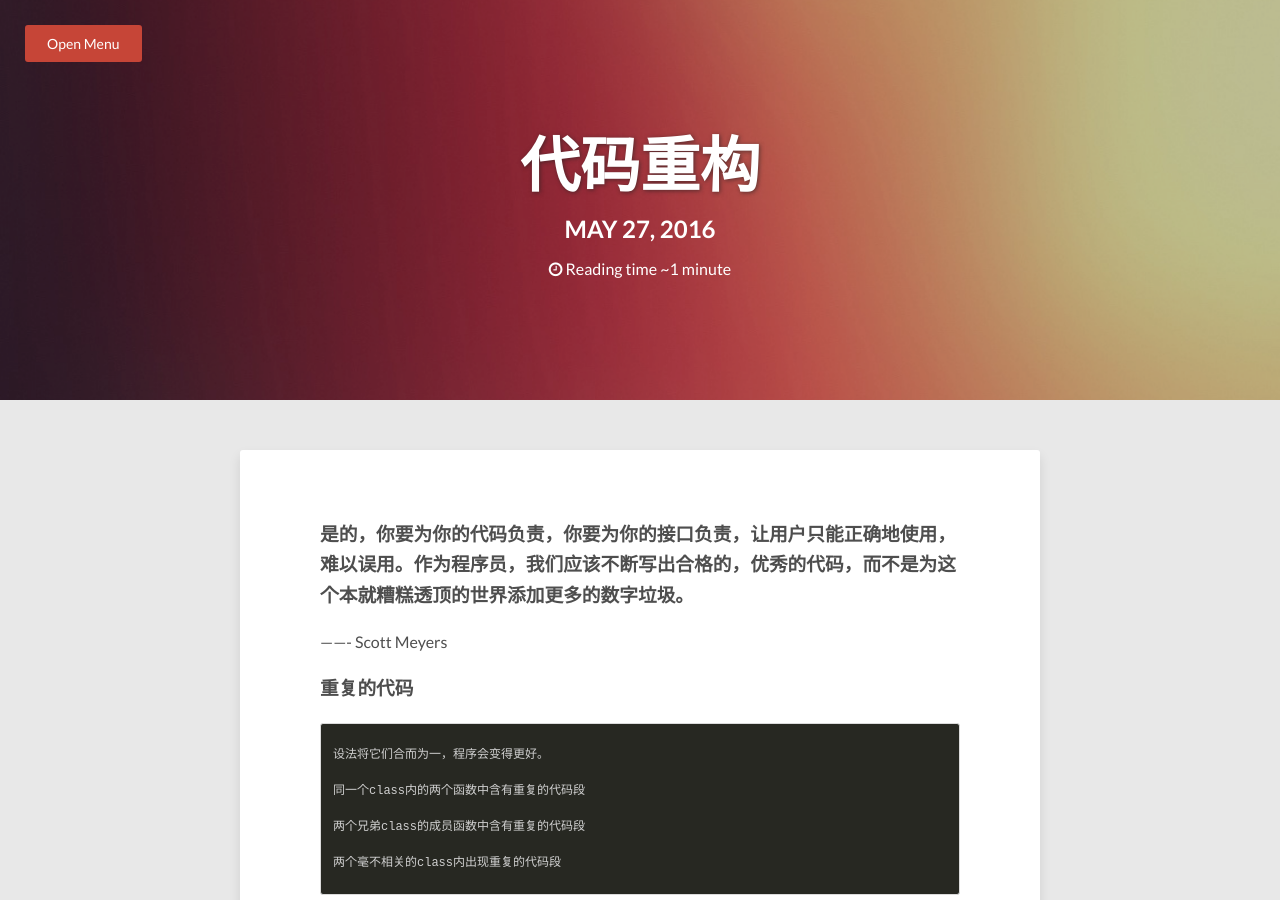
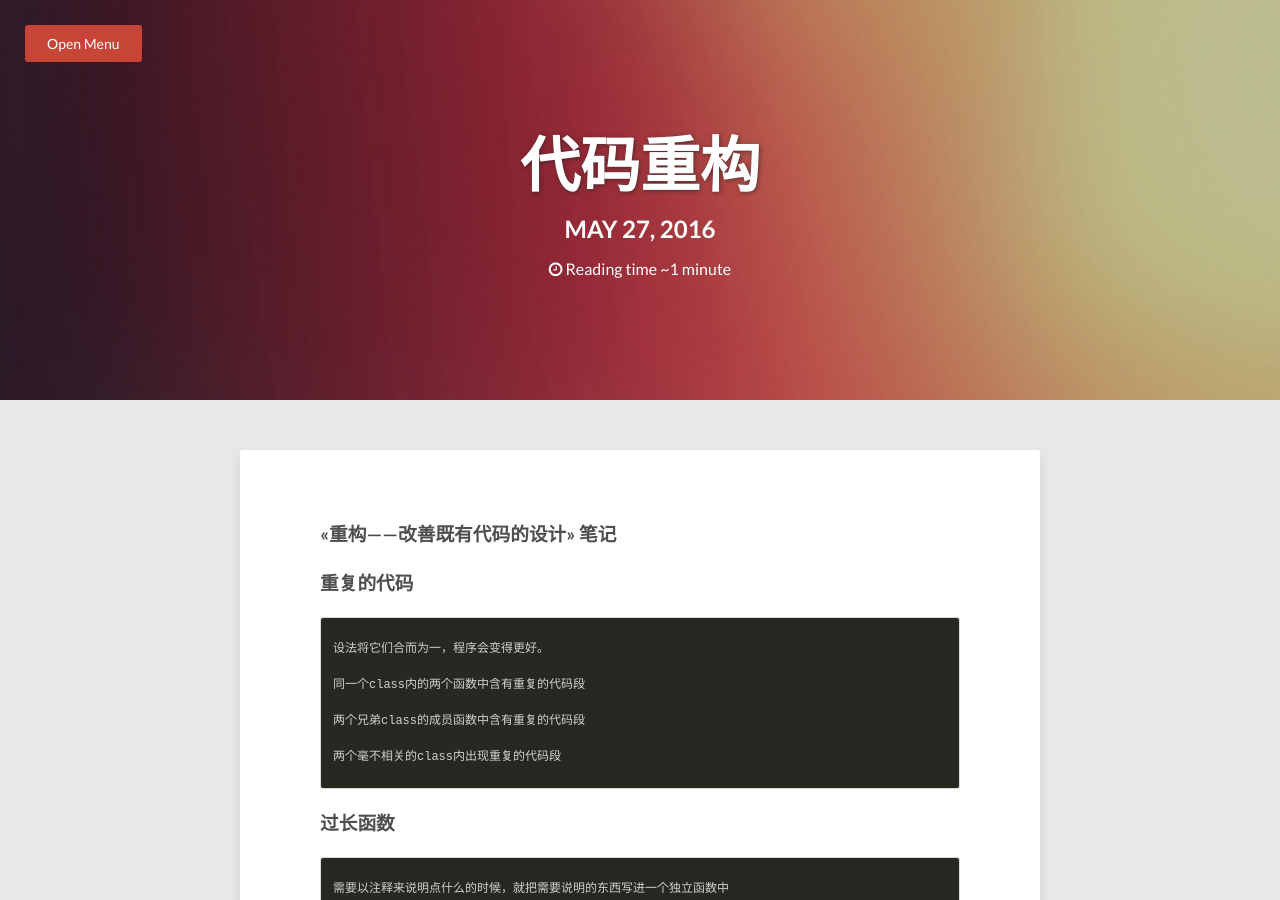
Before and after one commit to tengbinlive/tengbinlive.github.io, a Jekyll site: the page built from _posts/2016-05-27-code-android-other6.md, in a window 1280 px wide and 900 px high. Built offline with Jekyll 4.4.1, drawn with Linux system fonts in a browser that asks for light colours; nearby versions of some CDN libraries.

Commit message:
no message

```diff
--- a/_posts/2016-05-27-code-android-other6.md
+++ b/_posts/2016-05-27-code-android-other6.md
@@ -1,7 +1,7 @@
 ---
 layout: post
 title:  代码重构
-description: "代码重构 代码的坏味道 ."
+description: "<<重构——改善既有代码的设计>>"
 modified: 2016-05-27
 tags: [android-other , post]
 image:
@@ -10,9 +10,8 @@ image:
 
 
 
-### 是的，你要为你的代码负责，你要为你的接口负责，让用户只能正确地使用，难以误用。作为程序员，我们应该不断写出合格的，优秀的代码，而不是为这个本就糟糕透顶的世界添加更多的数字垃圾。
+### <<重构——改善既有代码的设计>> 笔记
 
--------   Scott Meyers
 
 ### 重复的代码
 {% highlight html %}
```
